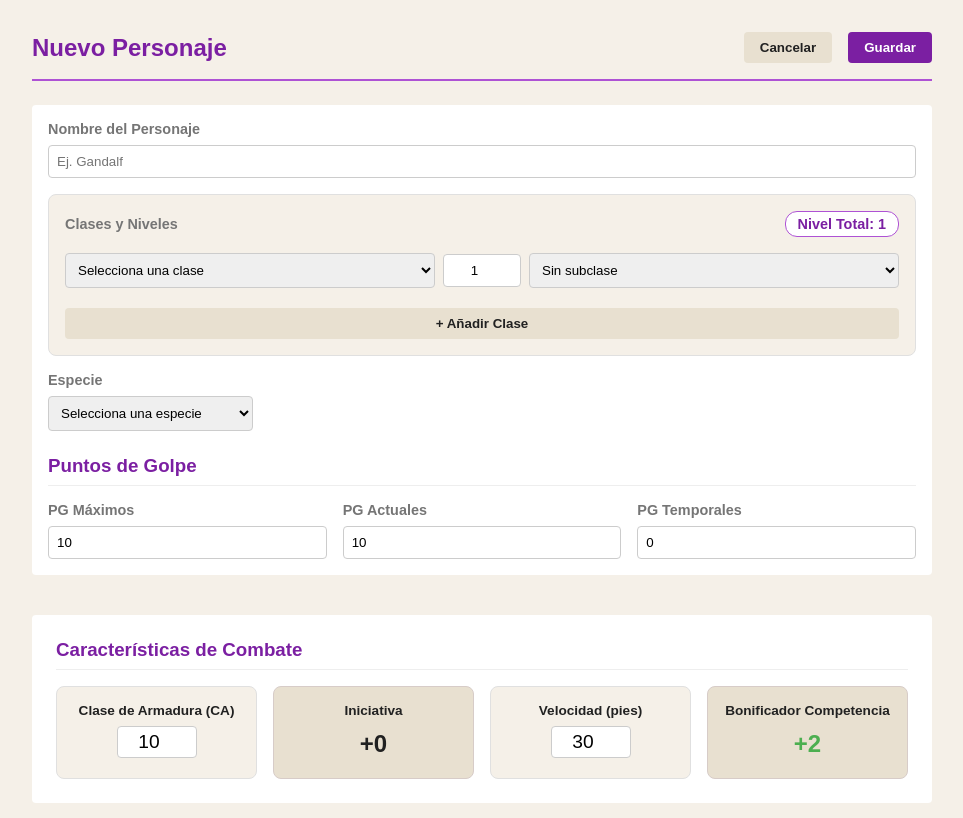
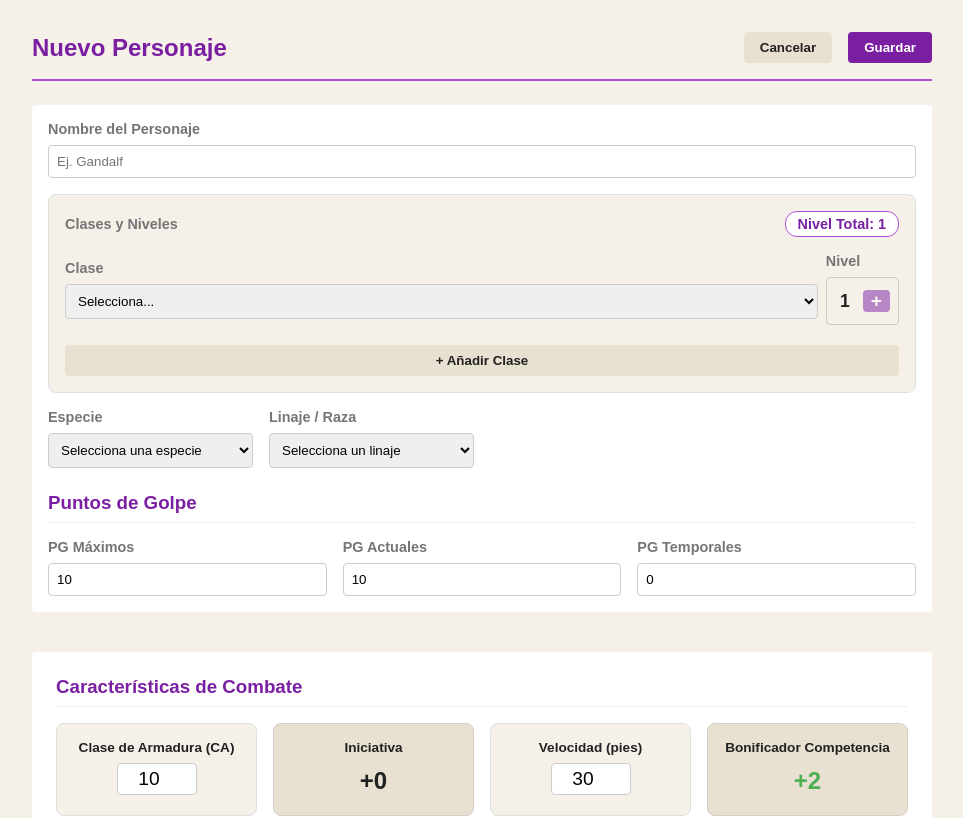
Before and after one commit to AironDH/Gremio-de-Egida, a Vue app: page /personaje/nuevo in a window 1280 px wide. Shown: the top 818 px of the page, without its empty margins (158-1121 px from the left). Built offline with nearby package versions, Linux system fonts and the light colour scheme.

Commit message:
Cambio en la lógica de subida de nivel

```diff
--- a/src/components/character/CharacterBasicInfo.vue
+++ b/src/components/character/CharacterBasicInfo.vue
@@ -20,38 +20,50 @@
           </div>
         </div>
 
-        <div v-for="(claseItem, index) in datos.clases" :key="index" class="class-row">
-          <select v-model="claseItem.nombre" required>
-            <option disabled value="">Selecciona una clase</option>
+        <div v-for="(clase, index) in datos.clases" :key="index" class="class-row">
+
+          <div class="form-group">
+            <label>Clase</label>
+            <select v-model="clase.nombre" @change="alCambiarClase(index)">
+              <option value="">Selecciona...</option>
               <option v-for="c in listadoClases" :key="c.nombre" :value="c.nombre">
                 {{ c.nombre }}
               </option>
             </select>
+          </div>
 
-          <input
-            type="number"
-            v-model.number="claseItem.nivel"
-            min="1"
-            max="20"
-            title="Nivel"
-            required
-          />
+          <div class="form-group level-control-group">
+            <label>Nivel</label>
+            <div class="level-display">
+              <span class="level-text">{{ clase.nivel }}</span>
+              <BaseButton
+                variant="primary"
+                type="button"
+                @click="subirNivel(index)"
+                :disabled="clase.nivel >= 20 || !clase.nombre"
+                class="btn-levelup"
+              >
+                +
+              </BaseButton>
+            </div>
+          </div>
 
-          <select v-model="claseItem.subclase">
-            <option value="">Sin subclase</option>
-            <option
-              v-for="sub in obtenerSubclases(claseItem.nombre)"
-              :key="sub.nombre"
-              :value="sub.nombre">
+          <div class="form-group" v-if="obtenerSubclases(clase.nombre).length > 0">
+            <label>Subclase</label>
+            <select v-model="clase.subclase">
+              <option value="">Selecciona...</option>
+              <option v-for="sub in obtenerSubclases(clase.nombre)" :key="sub.nombre" :value="sub.nombre">
                 {{ sub.nombre }}
               </option>
             </select>
+          </div>
 
           <BaseButton
             v-if="datos.clases.length > 1"
             variant="danger"
             type="button"
             @click="eliminarClase(index)"
+            class="btn-delete"
           >
             X
           </BaseButton>
@@ -72,7 +84,7 @@
         </select>
       </div>
 
-      <div class="form-group" v-if="razasDisponibles.length > 0">
+      <div class="form-group">
         <label for="raza">Linaje / Raza</label>
         <select id="raza" v-model="datos.raza" required>
           <option disabled value="">Selecciona un linaje</option>
@@ -137,6 +149,16 @@ const agregarClase = () => {
 
 const eliminarClase = (index) => {
   datos.value.clases.splice(index, 1)
+}
+
+const subirNivel = (index) => {
+  const claseActual = datos.value.clases[index]
+
+  // Aseguramos que sea un número entero antes de sumar
+  let nivelActual = parseInt(claseActual.nivel) || 1
+
+  claseActual.nivel = nivelActual + 1
+
 }
 
 // Cálculo del Nivel Total
@@ -208,15 +230,36 @@ const alCambiarEspecie = () => {
   margin-bottom: 0.75rem;
   align-items: center;
 }
-.class-row select:first-child { flex: 2; }
-.class-row input { width: 60px; text-align: center; }
-.class-row select:nth-child(3) { flex: 2; }
+/* Hacemos que los contenedores de los selectores crezcan para llenar el espacio */
+.class-row > .form-group {
+  flex: 1;
+}
+
+/* El control de nivel solo toma el espacio que necesita */
+.class-row > .level-control-group {
+  flex: 0 0 auto;
+}
+
+/* Aseguramos que los selectores ocupen el 100% de su contenedor elástico */
+.class-row select {
+  width: 100%;
+}
+
+/* El botón de eliminar (si existe) se mantiene con tamaño fijo */
+.class-row > .btn-delete {
+  flex: 0 0 auto;
+  align-self: flex-end; /* Lo alinea con los inputs */
+  margin-bottom: 2px; /* Ajuste visual ligero */
+}
 
 @media (max-width: 640px) {
   .class-row {
     flex-wrap: wrap;
   }
-  .class-row select:first-child, .class-row select:nth-child(3) { flex: 1 1 100%; }
+  /* En móviles, forzamos a que todos los grupos ocupen el 100% del ancho */
+  .class-row > .form-group {
+    flex: 1 1 100%;
+  }
 }
 .character-section {
   padding: 1rem;
@@ -251,4 +294,30 @@ const alCambiarEspecie = () => {
   border: 1px solid #ccc;
   border-radius: 4px;
 }
+.level-control-group {
+  display: flex;
+  flex-direction: column;
+}
+.level-display {
+  display: flex;
+  align-items: center;
+  gap: 0.5rem;
+  background: var(--color-background, #f5f0e8);
+  border: 1px solid #ccc;
+  border-radius: 4px;
+  padding: 0.25rem 0.5rem;
+  height: 38px; /* Para que coincida con la altura de los selects */
+}
+.level-text {
+  font-weight: bold;
+  font-size: 1.1rem;
+  min-width: 20px;
+  text-align: center;
+}
+.btn-levelup {
+  padding: 0.1rem 0.5rem;
+  font-size: 1.2rem;
+  line-height: 1;
+  border-radius: 4px;
+}
 </style>
```
Lines whose indentation alone changed are shown as unchanged.
